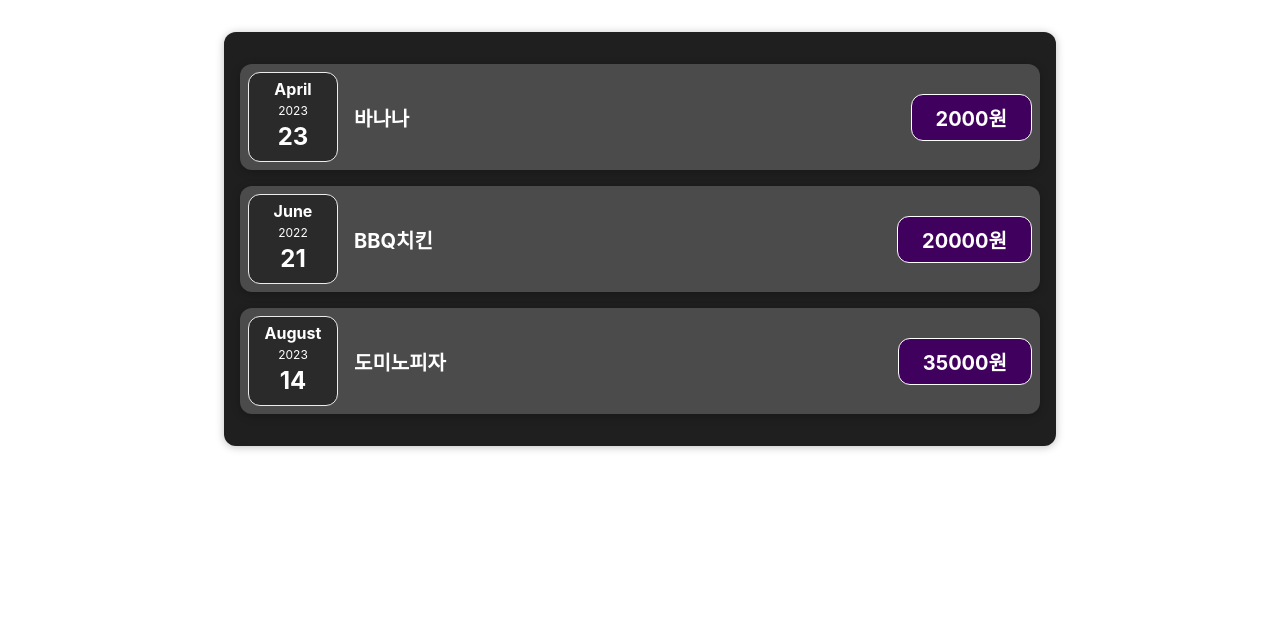
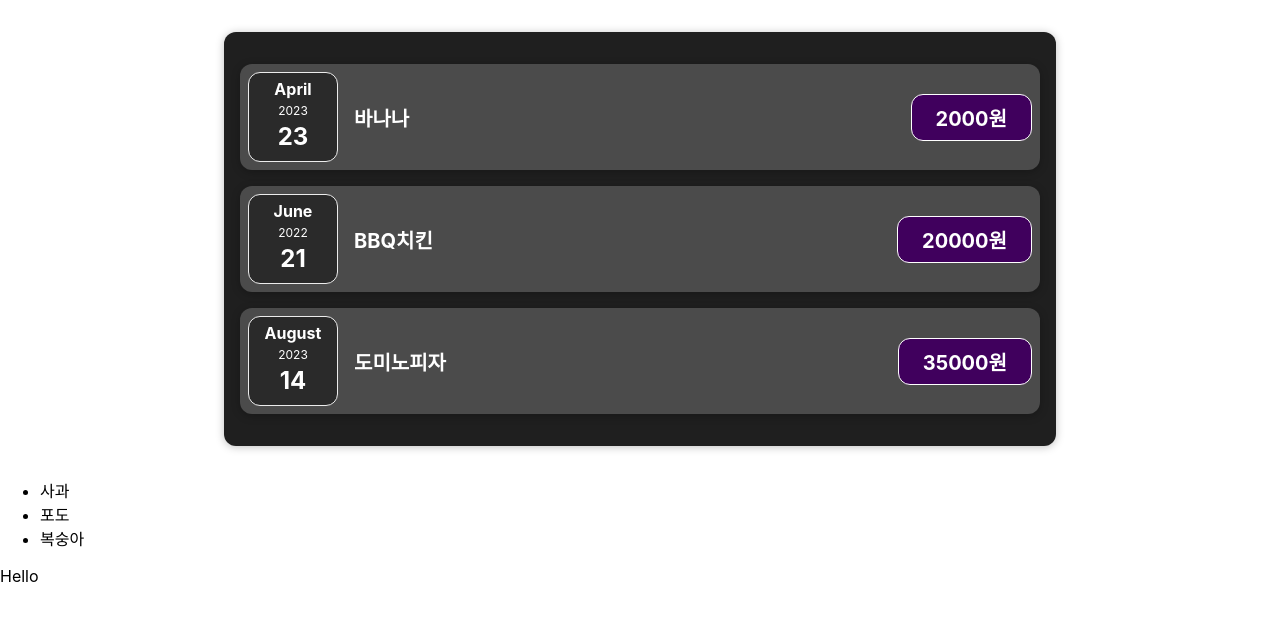
Before and after one commit to bumjun2/react-study202308, a React (Create React App) app: page / in a window 1280 px wide. Shown: the top 620 px of the page. Built offline with nearby package versions, Linux system fonts and the light colour scheme.

Commit message:
props children 학습

```diff
--- a/src/App2.js
+++ b/src/App2.js
@@ -1,6 +1,7 @@
 import React from 'react';
 import ExpenseItem from './components/ExpenseItem';
 import ExpenseList from './components/ExpenseList';
+import Hello from './Hello';
 
 const App = () => {
   // 지출 항목 객체 배열
@@ -22,7 +23,18 @@ const App = () => {
     },
   ];
 
-  return <ExpenseList items={expenses} />;
+  return (
+    <>
+      <ExpenseList items={expenses} />
+      <Hello>
+        <ul>
+          <li> 사과 </li>
+          <li> 포도 </li>
+          <li> 복숭아 </li>
+        </ul>
+      </Hello>
+    </>
+  );
 };
 
 export default App;
--- a/src/Hello.js
+++ b/src/Hello.js
@@ -1,8 +1,15 @@
 // rafce
 import React from 'react';
 
-const Hello = () => {
-  return <div>Hello</div>;
+const Hello = (props) => {
+  console.log('Hello Component!');
+  console.log(props);
+  return (
+    <div>
+      {props.children}
+      Hello
+    </div>
+  );
 };
 
 export default Hello;
--- a/src/components/ExpenseItem.js
+++ b/src/components/ExpenseItem.js
@@ -2,6 +2,7 @@ import React from 'react';
 // css 로딩
 import './ExpenseItem.css';
 import ExpenseDate from './ExpenseDate';
+import card from './UI/card';
 
 const ExpenseItem = ({ title, price: propsPrice, date }) => {
   const make2digit = (text) => {
@@ -20,6 +21,7 @@ const ExpenseItem = ({ title, price: propsPrice, date }) => {
   const formattedPrice = new Intl.NumberFormat('ko-KR').format(propsPrice);
 
   return (
+    <card className="circle">
       <div className="expense-item">
         <ExpenseDate date={date} />
         <div className="expense-item__description">
@@ -27,6 +29,7 @@ const ExpenseItem = ({ title, price: propsPrice, date }) => {
           <div className="expense-item__price">{propsPrice}원</div>
         </div>
       </div>
+    </card>
   );
 };
 
--- /dev/null
+++ b/src/components/UI/card.css
@@ -0,0 +1,4 @@
+.card {
+  border-radius: 12px;
+  box-shadow: 0 1px 8px rgba(0, 0, 0, 0.25);
+}
--- /dev/null
+++ b/src/components/UI/card.js
@@ -0,0 +1,9 @@
+import React from 'react';
+import './card.css';
+
+export const card = ({ children, clasName }) => {
+  const madeClass = 'card' + clasName;
+  return <div className="{'madeClass'}">{children}</div>;
+};
+
+export default card;
```
Lines whose indentation alone changed are shown as unchanged.
